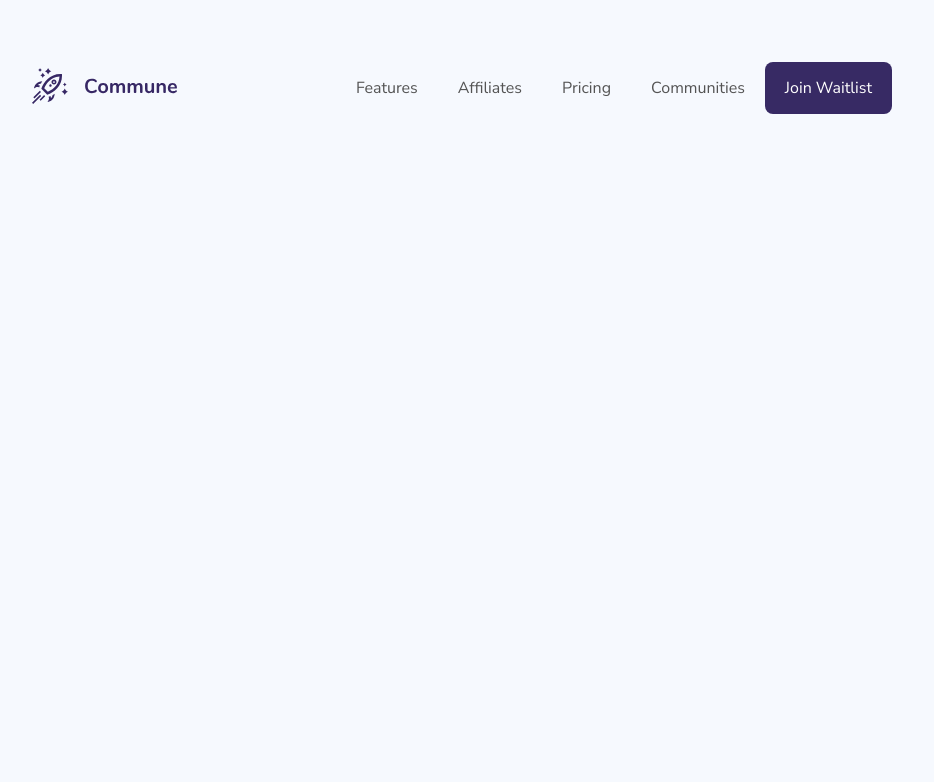
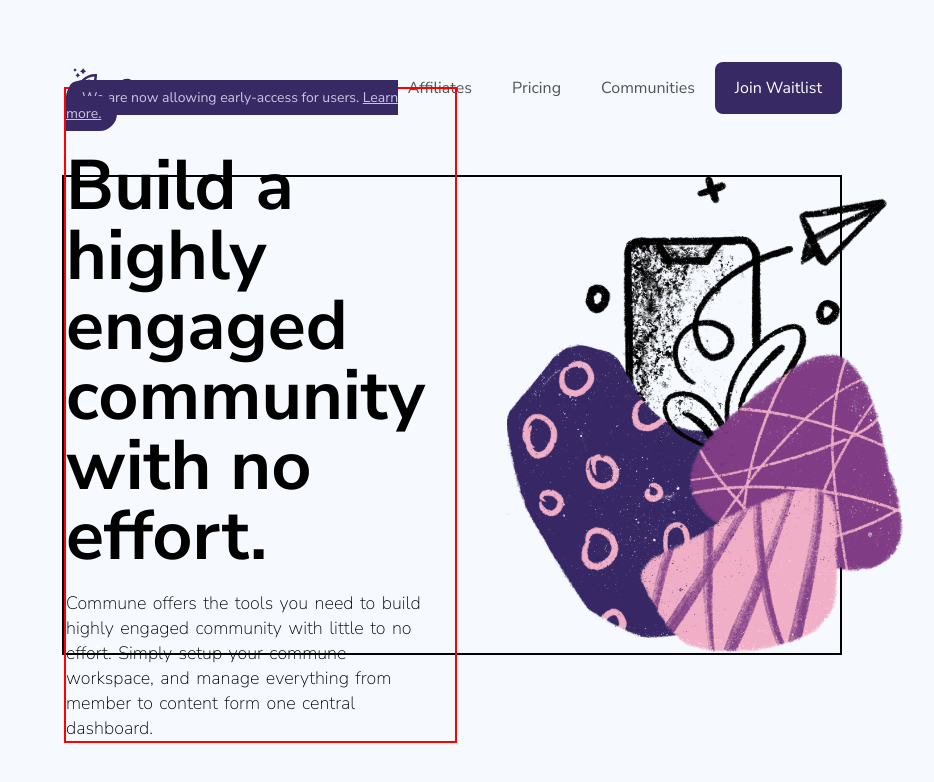
Before and after one commit to ujwal-coditas/Commune, a plain HTML site: page index.html in a window 1280 px wide. Shown: the whole page, without its empty margins (188-1122 px from the left). Drawn offline with Linux system fonts and the light colour scheme.

Commit message:
Add text

```diff
--- a/index.html
+++ b/index.html
@@ -32,6 +32,21 @@
             </li>
         </ul>
     </header>
+
+    <section class="main-container">
+        <div class="info-section">
+            <p class="early-access-label">We are now allowing early-access for users. <a>Learn more.</a></p>
+            <h1>Build a highly engaged community with no effort.</h1>
+            <p class="more-info">Commune offers the tools you need to build highly engaged community with little to no
+                effort. Simply
+                setup your commune workspace, and manage everything from member to content form one central dashboard.
+            </p>
+
+        </div>
+        <div class="graphic-section">
+            <img src="/assets/Illustration.png" alt="Illustration">
+        </div>
+    </section>
 </body>
 
 </html>
--- a/style.css
+++ b/style.css
@@ -57,10 +57,10 @@ table {
 
 body{
     background-color: #f6f9fe;
-    padding-left: 200px;
-    padding-right: 200px;
+    padding-left: 250px;
+    padding-right: 250px;
     padding-top: 50px;
-	font-family:'Nunito Sans', sans-serif;;
+	font-family:'Nunito Sans', sans-serif;
 }
 
 .nav-container{
@@ -80,6 +80,7 @@ body{
 
 .nav-item-1{
     flex-grow: 1;
+	margin-left: -15px;
 }
 
 .nav-item-6{
@@ -89,3 +90,57 @@ body{
 .nav-item-6 a{
 	color: white;
 }
+
+.main-container{
+	display: flex;
+	justify-content: space-evenly;
+	box-sizing: border-box;
+	border: 2px solid black;
+	height: 60vh;
+	margin-top: 50px;
+	display: flex;
+}
+
+.info-section{
+	width: 70%;
+	align-self: center;
+	border: 2px solid red;
+	padding-right: 30px;
+}
+
+.early-access-label{
+	display: inline;
+	color: #ccc2e5;
+	font-size: 14px;
+	padding: 8px 16px;
+	border-radius: 100px;
+	background-color: #372a64;
+}
+
+.info-section .early-access-label a{
+	text-decoration: underline;
+}
+ .info-section h1{
+	font-size: 70px;
+	font-weight: 700;
+	margin-top: 30px;
+	font-family:'Nunito Sans';
+}
+
+.info-section .more-info{
+	line-height: 25px;
+	font-size: 18px;
+	font-weight: 200;
+	word-spacing: 2px;
+	margin-top: 20px;
+}
+
+.graphic-section{
+	padding-left: 50px;
+	box-sizing: border-box;
+}
+
+.graphic-section img{
+	box-sizing: border-box;
+	max-height: 100%;
+}
```
